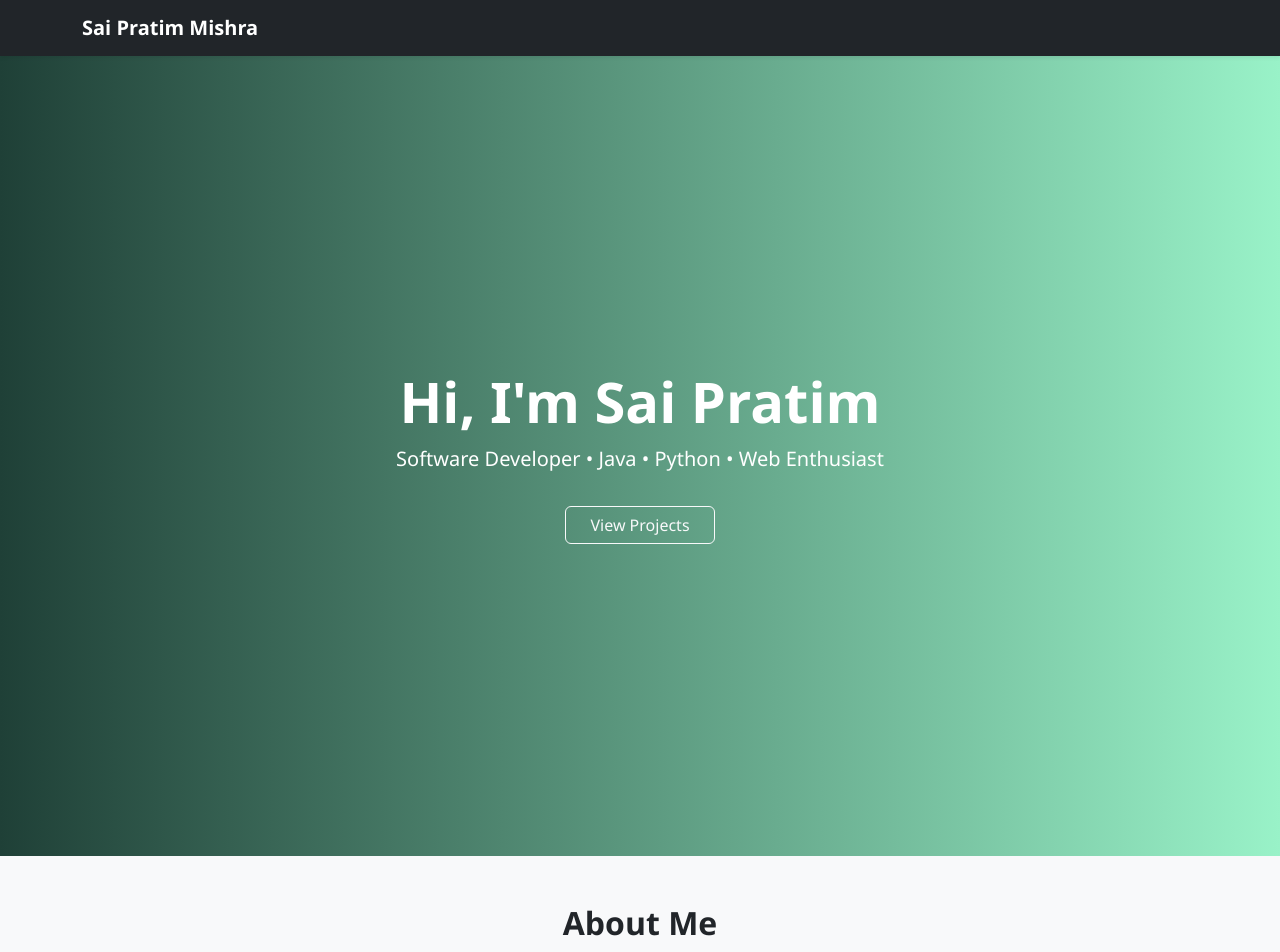
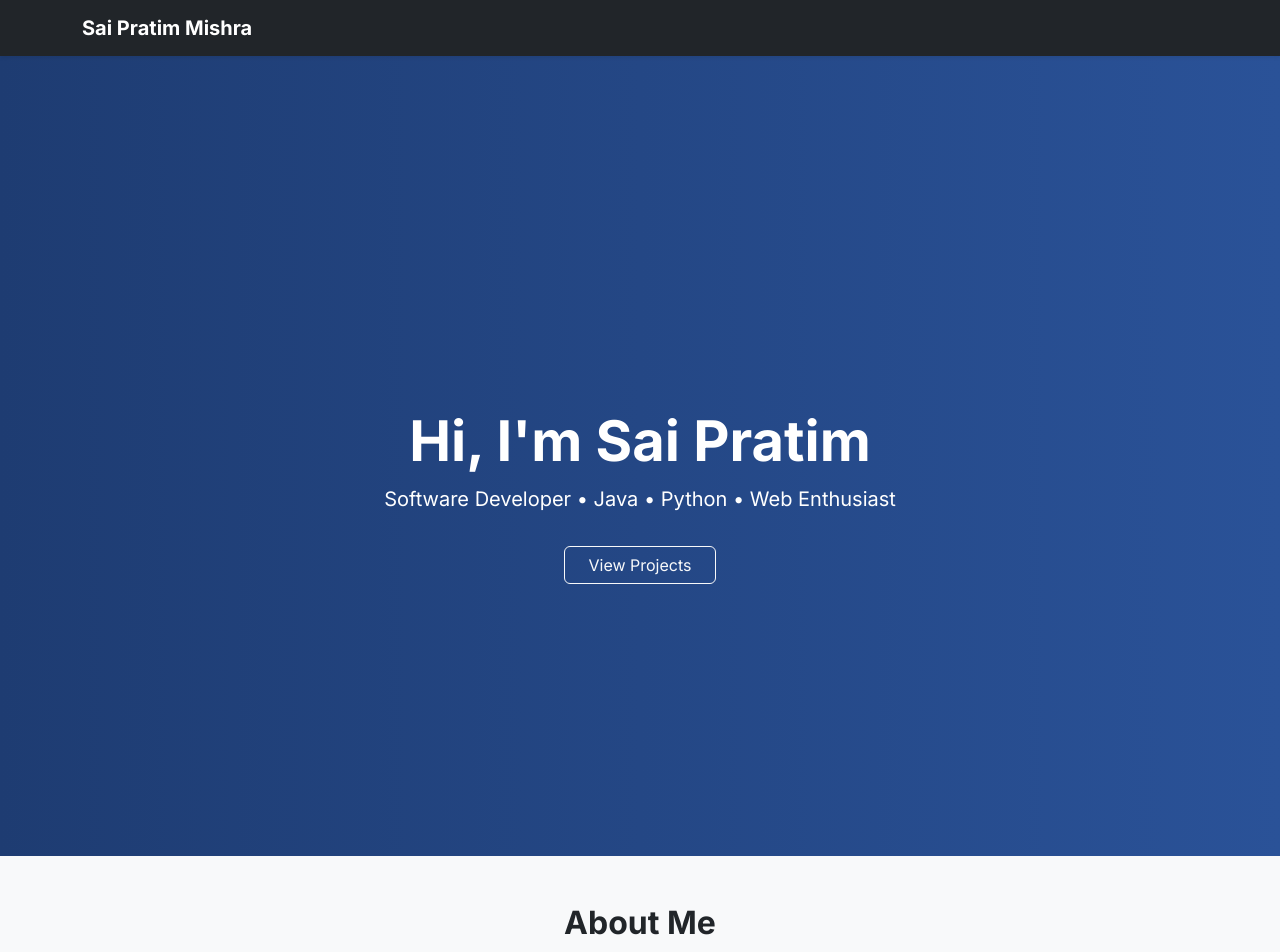
Before and after one commit to saipratimmishra/SaiPratimMishraResume, a plain HTML site: page index.html in a window 1280 px wide. Shown: the top 952 px of the page. Drawn offline with nearby package versions, Linux system fonts and the light colour scheme.

Commit message:
Update style.css

```diff
--- a/style.css
+++ b/style.css
@@ -1,20 +1,18 @@
 body {
-  font-family: 'Segoe UI', sans-serif;
+  font-family: 'Inter', sans-serif;
+  scroll-behavior: smooth;
 }
 
 .hero {
-  background: linear-gradient(to right, #1f4037, #99f2c8);
-  height: 100vh;
+  background: linear-gradient(to right, #1e3c72, #2a5298);
+  min-height: 100vh;
+  padding-top: 80px;
 }
 
-.timeline {
-  list-style: none;
-  padding-left: 0;
+h2 {
+  font-weight: 700;
 }
 
-.timeline li {
-  padding: 10px 0;
-  border-left: 3px solid #007bff;
-  padding-left: 15px;
-  margin-left: 10px;
+.card-title {
+  font-weight: 600;
 }
```
